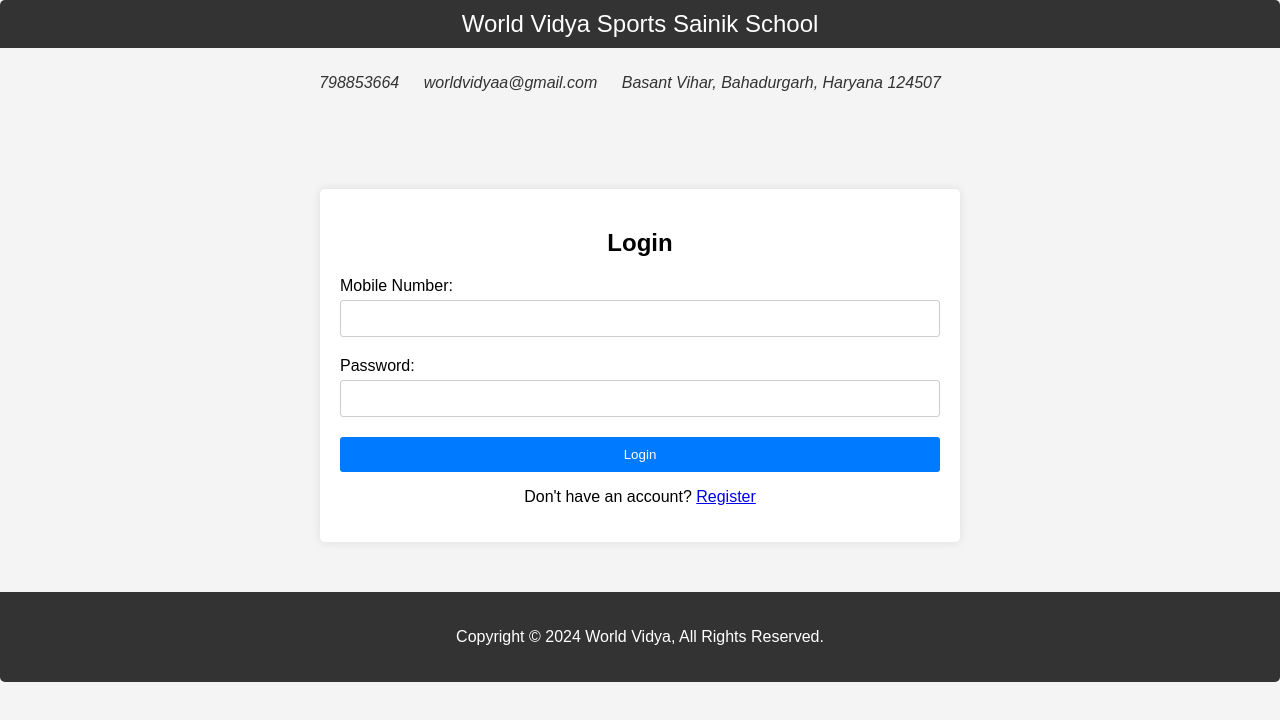
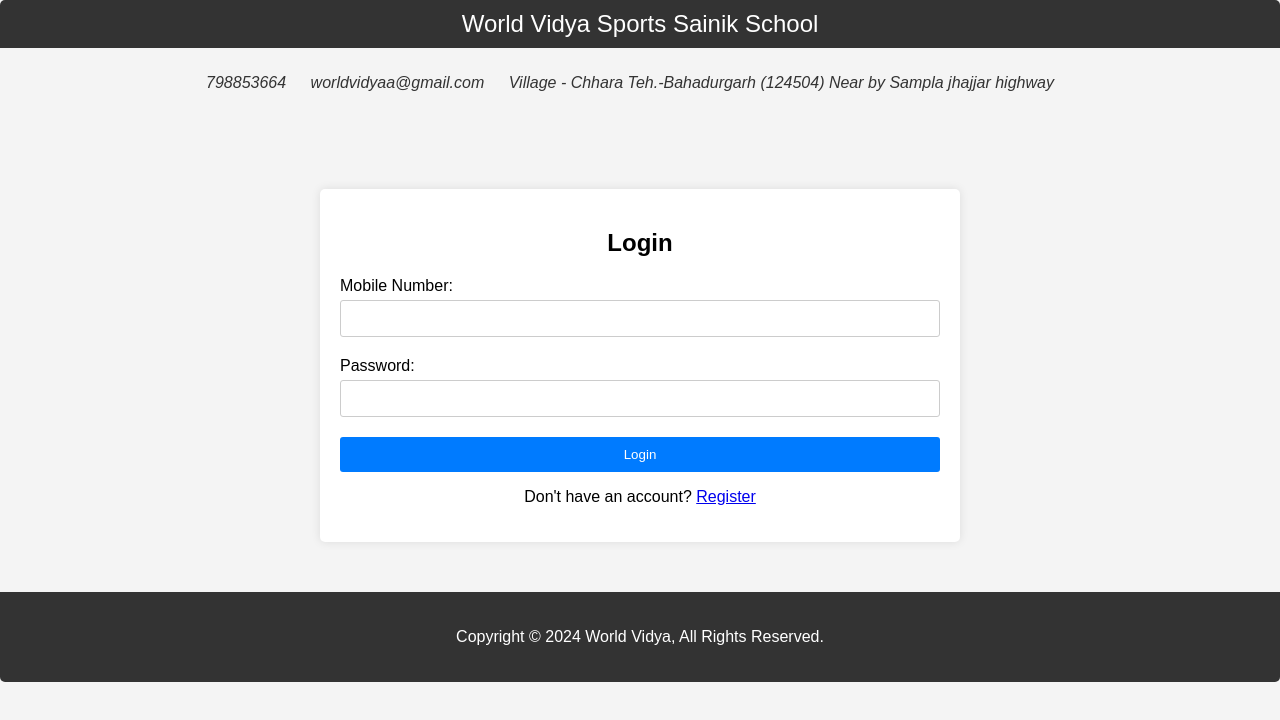
Before and after one commit to HimanshuJ0011/worldvidya_school, a plain HTML site: page client/login.html in a window 1280 px wide. Drawn offline with nearby package versions, Linux system fonts and the light colour scheme.

Commit message:
address update

```diff
--- a/client/login.html
+++ b/client/login.html
@@ -132,7 +132,9 @@
             <p>
                 <span><i class="fa fa-phone"></i><em>798853664</em></span>
                 <span><i class="fa fa-envelope"></i><em>worldvidyaa@gmail.com</em></span>
-                <span><i class="fa fa-map-marker"></i><em>Basant Vihar, Bahadurgarh, Haryana 124507</em></span>
+                <span><i class="fa fa-map-marker"></i><em>Village - Chhara
+                    Teh.-Bahadurgarh (124504)
+                    Near by Sampla jhajjar highway</em></span>
             </p>
         </div>
         <div class="right-icons">
```
